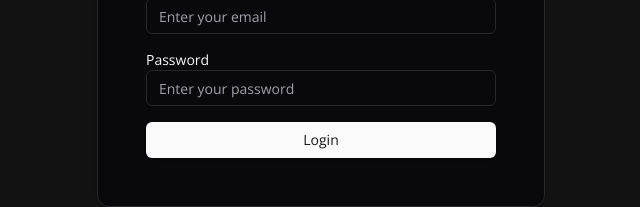
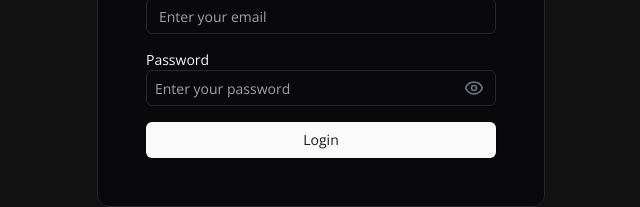
Before and after one commit to JohnPaul154/mi6-mission-control-web, a Next.js app: page / in a window 1280 px wide. Shown: the part 415-622 px from the top of the page, without its empty margins (319-959 px from the left). Built offline with nearby package versions, Linux system fonts and the light colour scheme.

Commit message:
minor fixes

```diff
--- a/app/dashboard/agent-list/page.tsx
+++ b/app/dashboard/agent-list/page.tsx
@@ -301,9 +301,9 @@ export default function AgentListPage() {
     <div className="min-full h-full flex p-4 flex-1 flex-col">
       <h1 className="text-3xl font-semibold mb-4 ml-4 max-h-[3%]">Agent List</h1>
 
-      <Card className="flex flex-col w-full">
+      <Card className="flex flex-col w-full ">
         <CardContent className="flex p-6 h-full gap-6">
-          <ScrollArea className="min-w-[300px] max-w-[400px] rounded-md border">
+          <ScrollArea className="min-w-[300px] max-w-[400px] max-h-[100vh] rounded-md border">
             <div className="p-4">
               {/* Agent List */}
               {agents.map((agent) => (
--- a/app/dashboard/mission-control/[eventId]/page.tsx
+++ b/app/dashboard/mission-control/[eventId]/page.tsx
@@ -461,7 +461,11 @@ export default function EventPage() {
                   {isEditable ? (
                     <select
                       className="border p-2 w-full"
-                      value={event.layout || ""}
+                      value={
+                        ["4R Thin Frame", "4R Standard", "4R Landscape", "Film Strip", "Dedication", "2 Shot LandScape", "Polaroid Landscape"].includes(event.layout)
+                          ? event.layout
+                          : "Other"
+                      }
                       disabled={!isEditable}
                       onChange={(e) => handleInputChange(e.target.value, 'layout')}
                     >
@@ -483,12 +487,13 @@ export default function EventPage() {
                       disabled={!isEditable}
                     />
                   )}
-                  {event.layout === "Other" && isEditable && (
+
+                  {(!["4R Thin Frame", "4R Standard", "4R Landscape", "Film Strip", "Dedication", "2 Shot LandScape", "Polaroid Landscape"].includes(event.layout) || event.layout === "Other") && isEditable && (
                     <input
                       type="text"
                       className="border p-2 w-full mt-2"
-                      value={event.layout || ""}
-                      onChange={(e) => handleInputChange(e.target.value, 'customLayout')}
+                      value={event.layout !== "Other" ? event.layout : ""}
+                      onChange={(e) => handleInputChange(e.target.value, 'layout')}
                       placeholder="Enter custom layout"
                     />
                   )}
--- a/app/page.tsx
+++ b/app/page.tsx
@@ -4,6 +4,7 @@ import React, { useState, useEffect } from 'react';
 import { useSession } from "@/contexts/SessionContext";
 import { useRouter } from "next/navigation";
 import { FcGoogle } from "react-icons/fc";
+import { CircleHelp, Eye, EyeOff } from 'lucide-react';
 
 // Firebase Imports
 import {
@@ -32,6 +33,8 @@ export default function Home() {
   const [email, setEmail] = useState("");
   const [password, setPassword] = useState("");
   const [error, setError] = useState<string | null>(null);
+  const [isPasswordVisible, setIsPasswordVisible] = useState(false);
+
 
   const { session, setSession } = useSession();
 
@@ -41,6 +44,11 @@ export default function Home() {
       router.push("/dashboard");
     }
   }, [session, router]);
+
+  // Toggle password visibility
+  const togglePasswordVisibility = () => {
+    setIsPasswordVisible((prevState) => !prevState);
+  };
 
   // Function to handle login logic
   const handleLogin = async () => {
@@ -103,13 +111,22 @@ export default function Home() {
                 <label htmlFor="password" className="block text-sm font-medium">
                   Password
                 </label>
-                <Input
-                  id="password"
-                  type="password"
-                  placeholder="Enter your password"
-                  value={password}
-                  onChange={(e) => setPassword(e.target.value)}
-                />
+                <div className="relative">
+                  <Input
+                    type={isPasswordVisible ? 'text' : 'password'}
+                    value={password}
+                    onChange={(e) => setPassword(e.target.value)}
+                    className="w-full p-2 border rounded-md"
+                    placeholder='Enter your password'
+                  />
+                  <button
+                    type="button"
+                    onClick={togglePasswordVisibility}
+                    className="absolute top-1/2 right-3 transform -translate-y-1/2 text-gray-500"
+                  >
+                    {isPasswordVisible ? <EyeOff className="w-5 h-5" /> : <Eye className="w-5 h-5" />}
+                  </button>
+                </div>
               </div>
               {error && <p className="text-red-500 text-sm">{error}</p>}
               <Button type="button" onClick={handleLogin} className="w-full">
```
